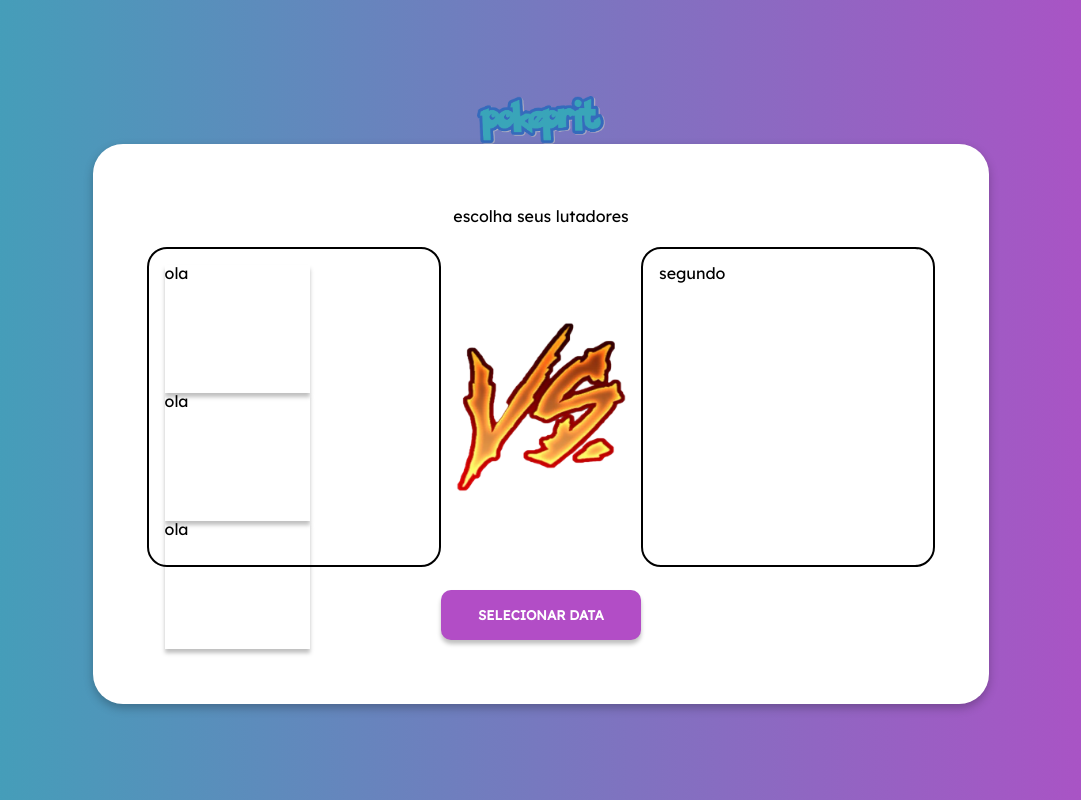
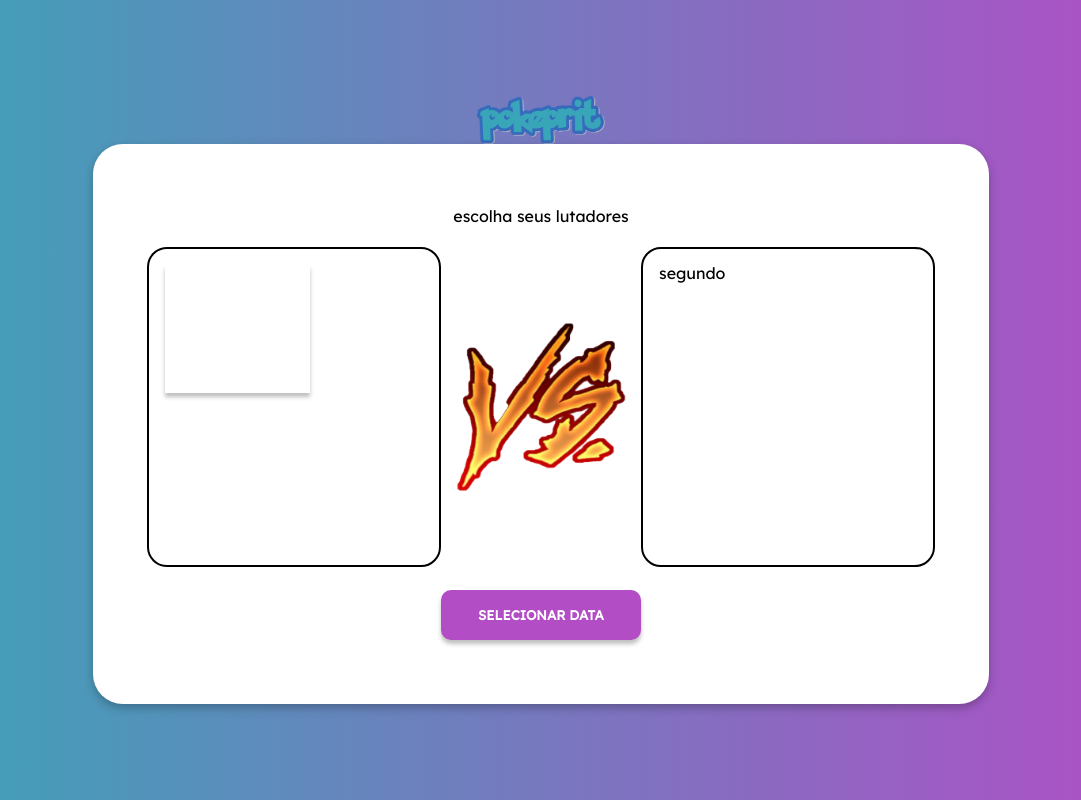
Before and after one commit to viniciuscoassis/pokeprit, a React (Create React App) app: page /home in a window 1280 px wide. Both pictures are taken after a click on the button "AGENDAR". Shown: the whole page, without its empty margins (99-1180 px from the left). Built offline with nearby package versions, Linux system fonts and the light colour scheme.

Commit message:
feat: add pokemonBox component

```diff
--- /dev/null
+++ b/src/components/PokemonSelection/PokemonCard.js
@@ -0,0 +1,11 @@
+import styled from "styled-components";
+
+export default function PokemonCard() {
+  return <Wrapper></Wrapper>;
+}
+
+const Wrapper = styled.div`
+  box-shadow: 0 4px 4px 0 rgba(0, 0, 0, 0.25);
+  width: 9.1rem;
+  height: 8rem;
+`;
--- a/src/pages/DashBoard/PokemonSelection/PokemonSelection.js
+++ b/src/pages/DashBoard/PokemonSelection/PokemonSelection.js
@@ -1,6 +1,7 @@
 import { useState } from "react";
 import styled from "styled-components";
 import vs from "../../../assets/images/vs.png";
+import PokemonCard from "../../../components/PokemonSelection/PokemonCard";
 import Button from "../../../layouts/Button";
 
 export default function PokemonSelectionPage() {
@@ -10,12 +11,10 @@ export default function PokemonSelectionPage() {
       <div className="top">escolha seus lutadores</div>
       <div className="middle">
         <FighterContainer className="left">
-          <Box>ola</Box>
-          <Box>ola</Box>
-          <Box>ola</Box>
+          <PokemonCard />
         </FighterContainer>
         <div className="center">
-          <img src={vs} />
+          <img src={vs} alt="vs symbol" />
         </div>
         <FighterContainer className="right">segundo</FighterContainer>
       </div>
@@ -37,16 +36,10 @@ const FighterContainer = styled.div`
   border: 2px solid #d3d3d3;
   border-radius: 20px;
   padding: 1rem;
-  width: 23vw;
+  width: 25vw;
   height: 40vh;
   display: flex;
   flex-wrap: wrap;
-`;
-
-const Box = styled.div`
-  box-shadow: 0 4px 4px 0 rgba(0, 0, 0, 0.25);
-  width: 9.1rem;
-  height: 8rem; ;
 `;
 
 const Wrapper = styled.div`
```
